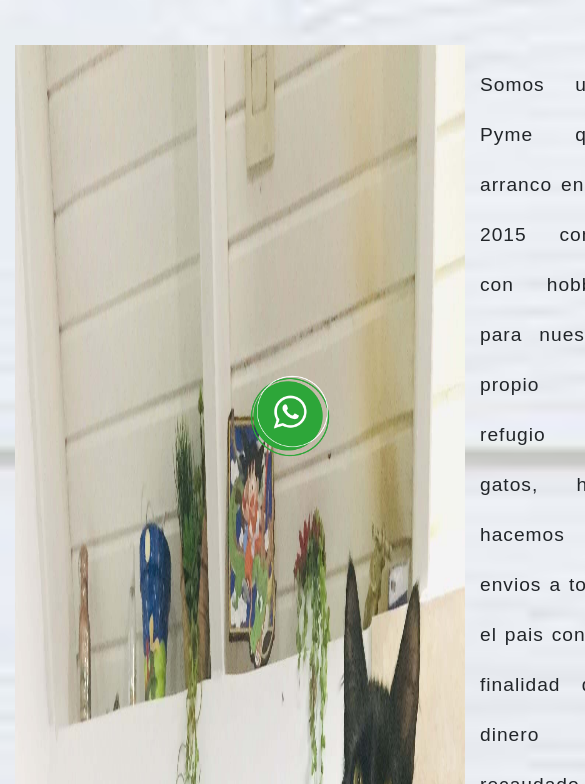
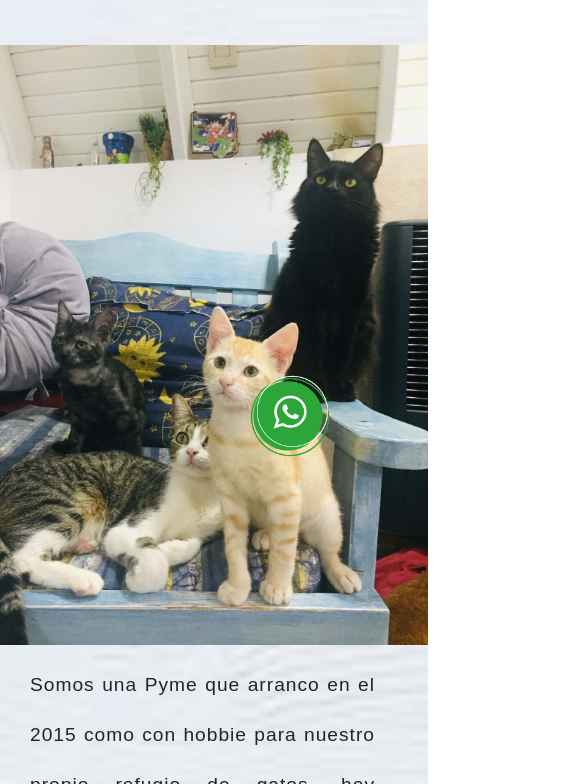
Before and after one commit to juliangareca/idea-Gareca, a website: page Nosotros.html in a window 390 px wide. Shown: the part 278-1062 px from the top of the page, 585 px wide, since content can reach past the window. Drawn offline with nearby package versions, Linux system fonts and the light colour scheme; files whose address does not match are found by name; a web font is replaced by a local one.

Commit message:
agrego imagen para responsive en NOSOTROS

```diff
--- a/Nosotros.html
+++ b/Nosotros.html
@@ -55,7 +55,9 @@
 		</header>
 		<br><br>
 		<div class="flexNosotros">
-
+			<img src="./recursos/imagenes/kibita.jfif" class="kibita2" alt="Esta es una foto de todos nuestros Gatos ♥">
+		</div>
+		<div class="flexNosotros">
 			<img src="./recursos/imagenes/kibita.jfif" class="kibita" alt="Esta es una foto de todos nuestros Gatos ♥">
 			<p  class="tituloNosotros">
 				Somos una Pyme que arranco en el 2015 como con hobbie para nuestro propio refugio de gatos,
--- a/scss/_atributosGenerales.scss
+++ b/scss/_atributosGenerales.scss
@@ -14,7 +14,7 @@
 
   }
 
-  @media only screen and (min-width: 1100px)
+@media only screen and (min-width: 1100px)
  {
 
     .iframe{
--- a/scss/_flexNosotros.scss
+++ b/scss/_flexNosotros.scss
@@ -4,16 +4,9 @@
     align-items: stretch;
     align-content: center;
     padding-left: 15px;
+    justify-content: center;
 
 }
-
-  .kibita{
-    width: 450px;
-    grid-area: kibita;
-    background-image: url(../recursos/imagenes/kibita.JPG);
-    background-position: center;
-    background-size: cover;
-  }
 
   .tituloNosotros{
     text-align: justify;
@@ -25,3 +18,27 @@
     padding: 15px;
 
   }
+@media only screen and (min-width: 1100px){
+  .kibita{
+    width: 450px;
+    grid-area: kibita;
+    background-image: url(../recursos/imagenes/kibita.JPG);
+    background-position: center;
+    background-size: cover;
+  }
+}
+@media only screen and (max-width: 1100px){
+  .kibita{
+  display: none;
+ }
+}
+@media only screen and (max-width: 1100px){
+  .kibita2{
+  width: 450px;
+  }
+}
+@media only screen and (min-width: 1101px){
+  .kibita2{
+  display: none;
+  }
+}
```
Also changed, not shown: css/style.css, 1 other file.
